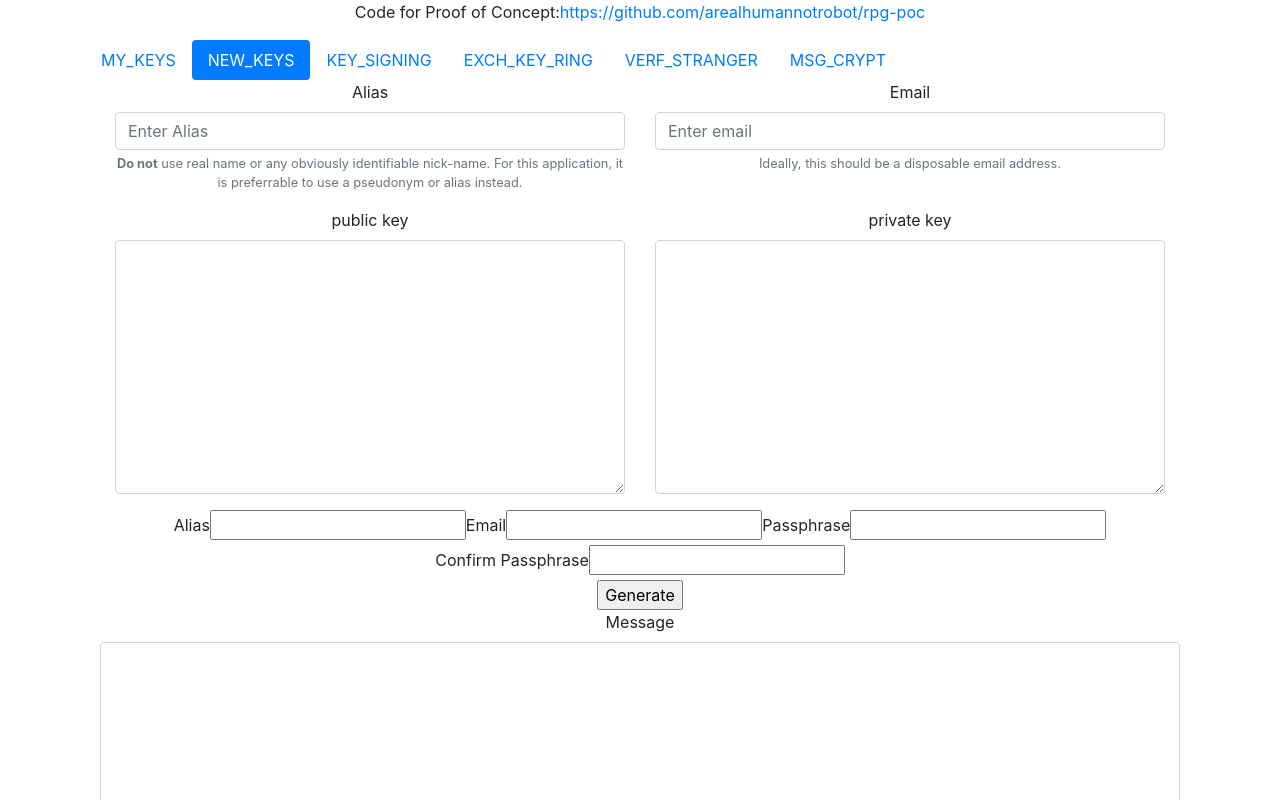
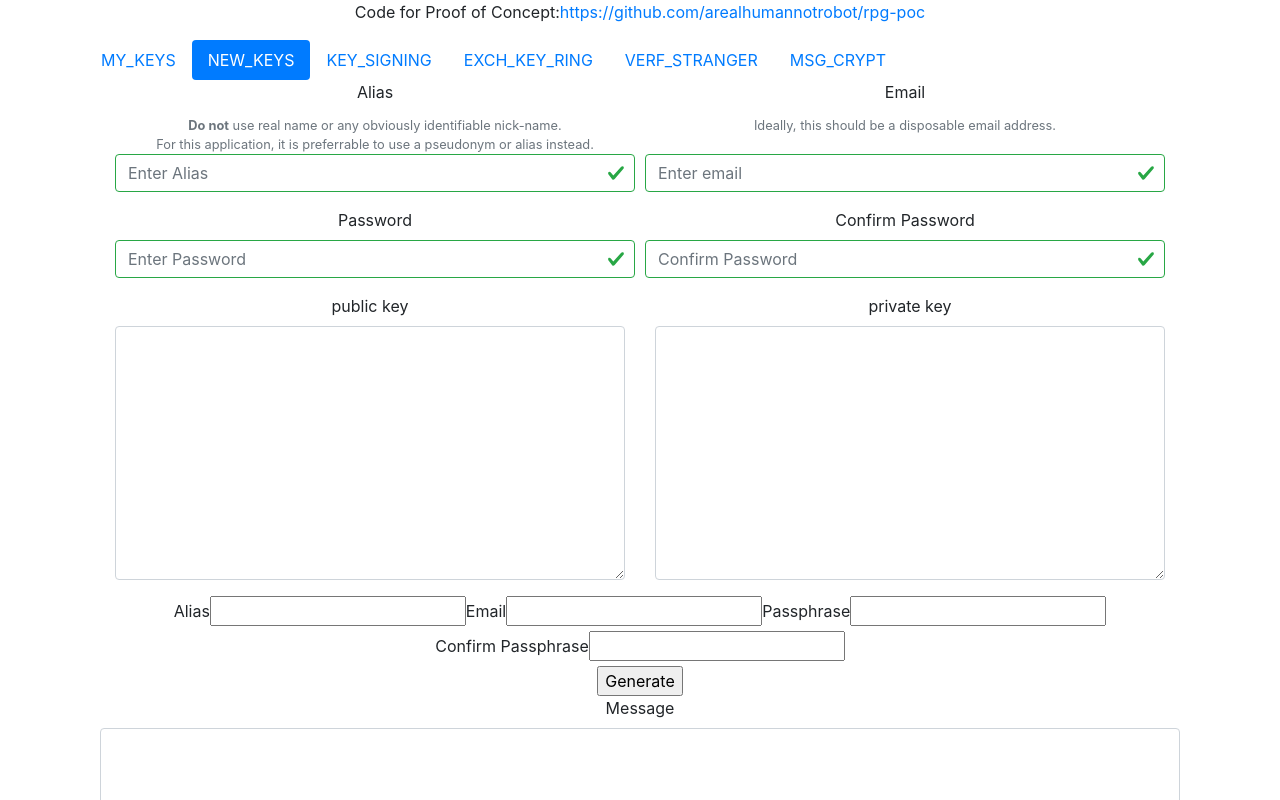
Before and after one commit to arealhumannotrobot/rpg-poc, a React (Create React App) app: page / in a window 1280 px wide. Both pictures are taken after a click on the button "NEW_KEYS". Shown: the top 800 px of the page. Built offline with nearby package versions, Linux system fonts and the light colour scheme.

Commit message:
using Form to format stuff WIP

```diff
--- a/src/tab/TabNewKey.tsx
+++ b/src/tab/TabNewKey.tsx
@@ -30,29 +30,52 @@ const TabNewKey: React.FC = () => {
   return (
     <div className="container">
       <Container>
-        <Row>
+        <Form
+          onInput={
+            (e:React.FormEvent<HTMLFormElement>)=>{
+              console.log(e);
+              console.log(e.target);
+            }
+          }
+          validated={true}
+        >
+          <Form.Row>
             <Col lg={6} sm={12} xs={12}>
               <Form.Group>
                 <Form.Label>Alias</Form.Label>
-              <Form.Control type="text" placeholder="Enter Alias" />
                 <Form.Text className="text-muted">
-                <strong>Do not</strong> use real name or any obviously identifiable nick-name.
+                  <strong>Do not</strong> use real name or any obviously identifiable nick-name. <br/>
                   For this application, it is preferrable to use a pseudonym or alias instead.
                 </Form.Text>
+                <Form.Control type="text" placeholder="Enter Alias" />
               </Form.Group>
             </Col>
             <Col>
               <Form.Group>
                 <Form.Label>Email</Form.Label>
+                <Form.Text className="text-muted">
+                  Ideally, this should be a disposable email address.<br/><br/>
+                </Form.Text>
                 <Form.Control type="email" placeholder="Enter email"/>
-              <Form.Text className="text-muted">
-                Ideally, this should be a disposable email address.
-              </Form.Text>
               </Form.Group>
             </Col>
-        </Row>
-      </Container>
-      <Container>
+          </Form.Row>
+          <Form.Row>
+            <Col lg={6} sm={12} xs={12}>
+              <Form.Group>
+                <Form.Label>Password</Form.Label>
+                <Form.Control type="password" placeholder="Enter Password" />
+              </Form.Group>
+            </Col>
+            <Col>
+              <Form.Group>
+                <Form.Label>Confirm Password</Form.Label>
+                <Form.Control type="password" placeholder="Confirm Password"/>
+              </Form.Group>
+            </Col>
+          </Form.Row>
+
+        </Form>
         <Row>
           <Col lg={6} sm={12} xs={12}>
             <CompKeyInput
```
Lines whose indentation alone changed are shown as unchanged.
